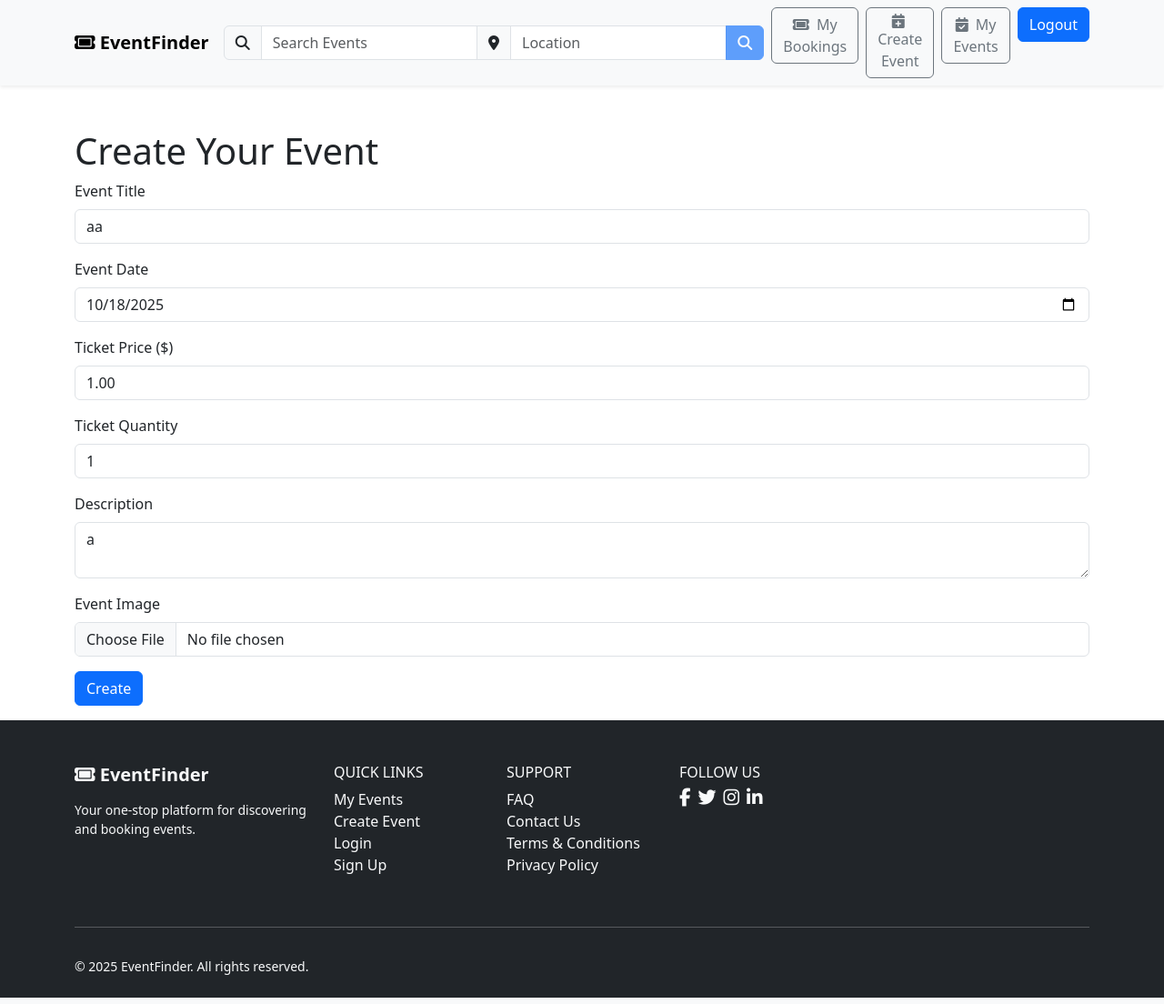
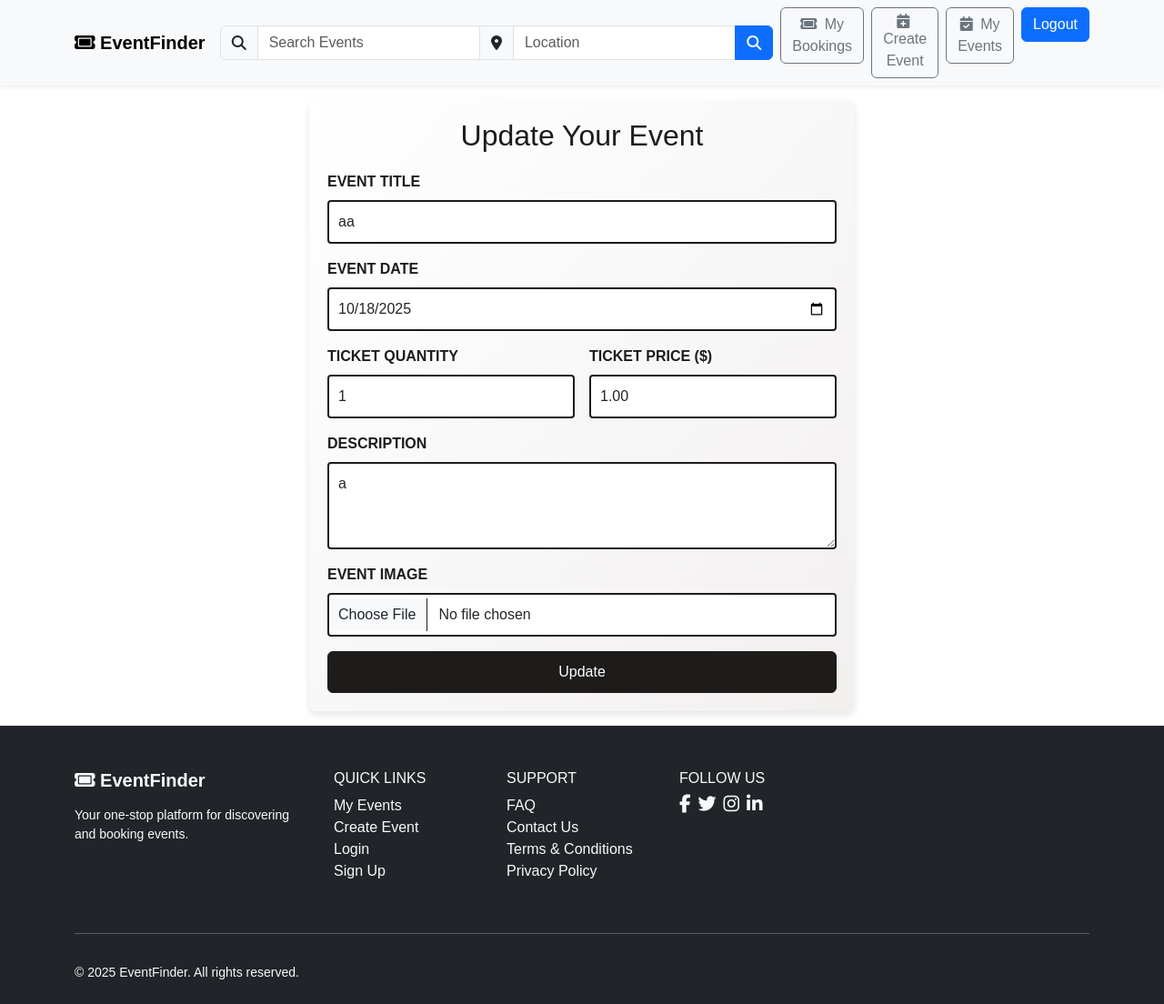
Before and after one commit to suzuki-02/a2_group24, a Flask app: page /events/2/update in a window 1280 px wide. Shown: the whole page at 91% size. Run offline with Flask 3, Linux system fonts and the light colour scheme; a user stored in the database is signed in; some libraries are stand-ins or nearby versions.

Commit message:
Unify event card design, enhance update route, and polish UI/UX styling

```diff
--- a/website/events.py
+++ b/website/events.py
@@ -1,7 +1,7 @@
 from flask import Blueprint, render_template, request, redirect, url_for, flash
 from .models import Event, Comment, Order
 from flask_login import current_user, login_required
-from .forms import EventForm, CommentForm, PurchaseForm
+from .forms import EventForm, CommentForm, PurchaseForm, EventUpdateForm
 from . import db
 import os
 from werkzeug.utils import secure_filename
@@ -146,7 +146,7 @@ def update(id):
       flash("This event has been cancelled and cannot be updated.", "warning")
       return redirect(url_for('event.show', id=event.id))
 
-    form = EventForm()
+    form = EventUpdateForm()
     if form.validate_on_submit():
         # call the function that checks and returns image
         if form.image.data:
--- a/website/forms.py
+++ b/website/forms.py
@@ -44,7 +44,7 @@ class EventForm(FlaskForm):
 
 # User comment
 class CommentForm(FlaskForm):
-    text = TextAreaField('Comment', [InputRequired()])
+    text = TextAreaField('Add your Comment', [InputRequired()])
     submit = SubmitField('Create')
 
 # Purchase form
@@ -54,3 +54,18 @@ class PurchaseForm(FlaskForm):
         NumberRange(min=1, message="You must purchase at least one ticket")
     ])
     submit = SubmitField('Purchase')
+
+# Update event
+class EventUpdateForm(FlaskForm):
+    title = StringField('Event Title', validators=[InputRequired()])
+    date = DateField('Event Date', format='%Y-%m-%d', validators=[InputRequired()])
+    price = DecimalField('Ticket Price ($)', places=2, validators=[
+        InputRequired(), NumberRange(min=0, message="Price must be positive")
+    ])
+    quantity = IntegerField('Ticket Quantity', validators=[
+        InputRequired(), NumberRange(min=0, message="Ticket quantity cannot be negative")
+    ])
+    description = TextAreaField('Description', validators=[InputRequired()])
+    image = FileField('Event Image', validators=[
+    FileAllowed(ALLOWED_FILE, message='Only supports png, jpg, JPG, PNG')])
+    submit = SubmitField("Update")
--- a/website/static/style/styles.css
+++ b/website/static/style/styles.css
@@ -0,0 +1,65 @@
+:root {
+  /* --theme: #c0ffee; */
+  /* --theme: #90ee90; */
+  /* --theme: #fdfd96; */
+  /* --theme: #6fa7d6; */
+  --theme: #1d1c1a;
+  --background-body: linear-gradient(to bottom right, #ffffff, #f2f0ef);
+}
+
+* {
+  font-family: Arial, sans-serif;
+  margin: 0;
+}
+
+/* Cards */
+.card {
+  transition: transform 0.2s ease, box-shadow 0.2s ease;
+}
+.card:hover {
+  transform: translateY(-5px);
+  box-shadow: 0 6px 18px rgba(0, 0, 0, 0.1);
+}
+
+/* create.html */
+.evnet-form-container {
+  background: var(--background-body);
+  padding: 20px;
+  border-radius: 8px;
+  box-shadow: 0 4px 8px rgba(0, 0, 0, 0.1);
+  max-width: 600px;
+  margin: auto;
+}
+
+.evnet-form-container h2 {
+  text-align: center;
+  margin-bottom: 20px;
+  color: var(--theme);
+}
+
+.evnet-form-container .form-control {
+  border: 2px solid rgb(29, 28, 26);
+  border-radius: 4px;
+  padding: 10px;
+  font-size: 16px;
+}
+
+.evnet-form-container .form-label {
+  text-transform: uppercase;
+  font-weight: bold;
+  color: var(--theme);
+}
+
+.evnet-form-container .btn-primary {
+  background-color: var(--theme);
+  border-color: var(--theme);
+  padding: 10px 20px;
+  font-size: 16px;
+  transition: background-color 0.3s ease, border-color 0.3s ease;
+}
+
+.evnet-form-container .btn-primary:hover {
+  background-color: var(--theme);
+  border-color: var(--theme);
+  transform: scale(1.01);
+}
--- a/website/templates/base.html
+++ b/website/templates/base.html
@@ -7,7 +7,8 @@
     <link href="https://cdn.jsdelivr.net/npm/bootstrap@5.3.2/dist/css/bootstrap.min.css" rel="stylesheet"
         integrity="sha384-T3c6CoIi6uLrA9TneNEoa7RxnatzjcDSCmG1MXxSR1GAsXEV/Dwwykc2MPK8M2HN" crossorigin="anonymous">
     <link rel="stylesheet" href="https://cdnjs.cloudflare.com/ajax/libs/font-awesome/6.5.1/css/all.min.css">
-    <link rel="stylesheet" href="../static/style/styles.css">
+    <!-- <link rel="stylesheet" href="../static/style/styles.css"> Not working in some routes -->
+    <link rel="stylesheet" href="{{ url_for('static', filename='style/styles.css') }}">
 </head>
 
 <body>
@@ -43,7 +44,7 @@
                             <input type="text" class="form-control" placeholder="Search Events">
                             <span class="input-group-text"><i class="fa-solid fa-location-dot"></i></span>
                             <input type="text" class="form-control" placeholder="Location">
-                            <button class="btn btn-primary" type="submit" disabled>
+                            <button class="btn btn-primary" type="submit"> <!-- deleted disabled -->
                                 <i class="fa-solid fa-magnifying-glass"></i>
                             </button>
                         </div>
--- a/website/templates/events/create.html
+++ b/website/templates/events/create.html
@@ -1,18 +1,51 @@
-{% extends 'base.html' %}
+{% extends 'base.html' %} {% from 'bootstrap5/form.html' import render_form %}
+{% block content %}
+<div class="evnet-form-container mt-3 mb-3">
+  <div class="row">
+    <div class="col-md-12">
+      {% if event %}
+      <h2>Update Your Event</h2>
+      {% else %}
+      <h2>Create Your Event</h2>
+      {% endif %}
 
-{% from 'bootstrap5/form.html' import render_form %}
+      <form method="POST" enctype="multipart/form-data">
+        {{ form.hidden_tag() }}
 
-{% block content %}
-  <div class="container">
-    <div class="row mt-5">
-      <div class="col-md-12">
+        <div class="mb-3">
+          {{ form.title.label(class="form-label") }} {{
+          form.title(class="form-control", placeholder="Enter event title") }}
+        </div>
 
-        <h1>Create Your Event</h1>
+        <div class="mb-3">
+          {{ form.date.label(class="form-label") }} {{
+          form.date(class="form-control") }}
+        </div>
 
-        {{ render_form(form) }}
+        <div class="row g-3 mb-3">
+          <div class="col-md-6">
+            {{ form.quantity.label(class="form-label") }} {{
+            form.quantity(class="form-control", placeholder="1") }}
+          </div>
+          <div class="col-md-6">
+            {{ form.price.label(class="form-label") }} {{
+            form.price(class="form-control", placeholder="0") }}
+          </div>
+        </div>
 
-      </div>
+        <div class="mb-3">
+          {{ form.description.label(class="form-label") }} {{
+          form.description(class="form-control", rows="3", placeholder="Describe your event here...") }}
+        </div>
+
+        <div class="mb-3">
+          {{ form.image.label(class="form-label") }} {{
+          form.image(class="form-control", accept="image/*") }}
+        </div>
+
+        {{ form.submit(class="btn btn-primary w-100") }}
+      </form>
     </div>
   </div>
-
+</div>
 {% endblock %}
--- a/website/templates/events/show.html
+++ b/website/templates/events/show.html
@@ -47,7 +47,7 @@
         <div class="col-md-12">
           <b
             >{{ comment.user }}
-            <span class="ml-2 text-muted">{{ comment.created_at }}</span>
+            <span class="ml-2 text-muted">{{ comment.created_at.strftime("%b %d, %Y %I:%M %p") }}</span>
           </b>
           <p>{{ comment.text }}</p>
         </div>
```
Also changed, not shown: website/templates/components/_event_card_base.html (added, +40 -0 lines), website/templates/components/event_card_creator.html (added, +22 -0 lines), website/templates/components/event_card_order.html (added, +16 -0 lines), website/templates/events/books.html (+10 -30 lines), website/templates/events/my_events.html (+10 -32 lines), instance/sitedata.sqlite.
